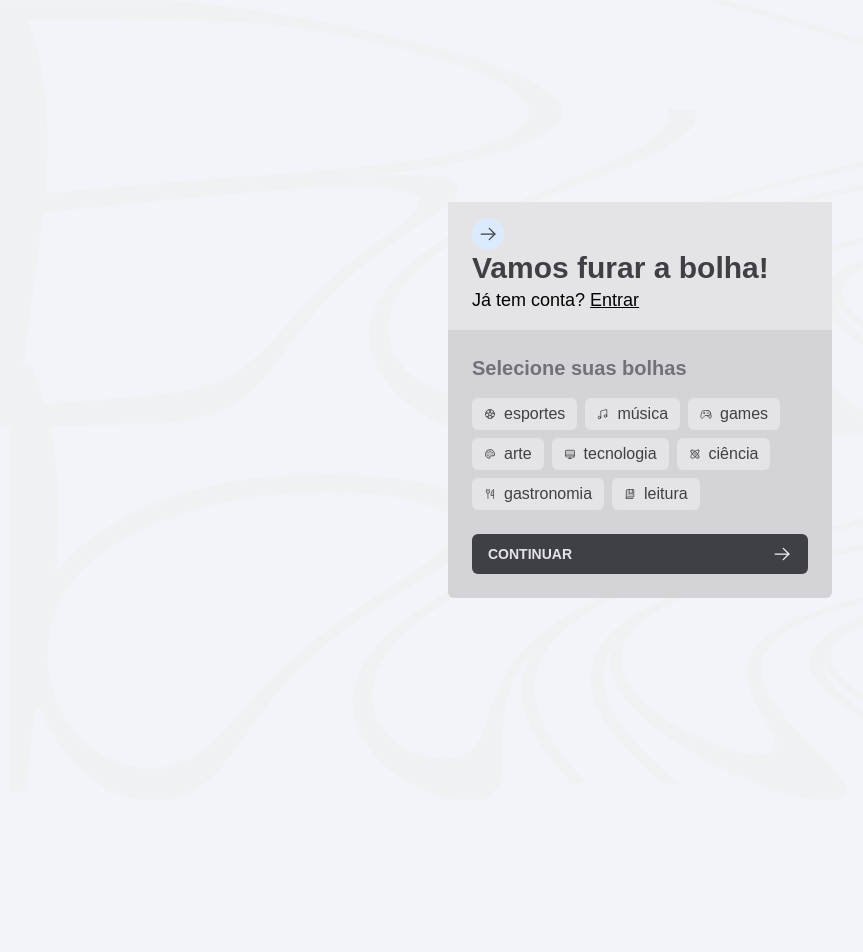
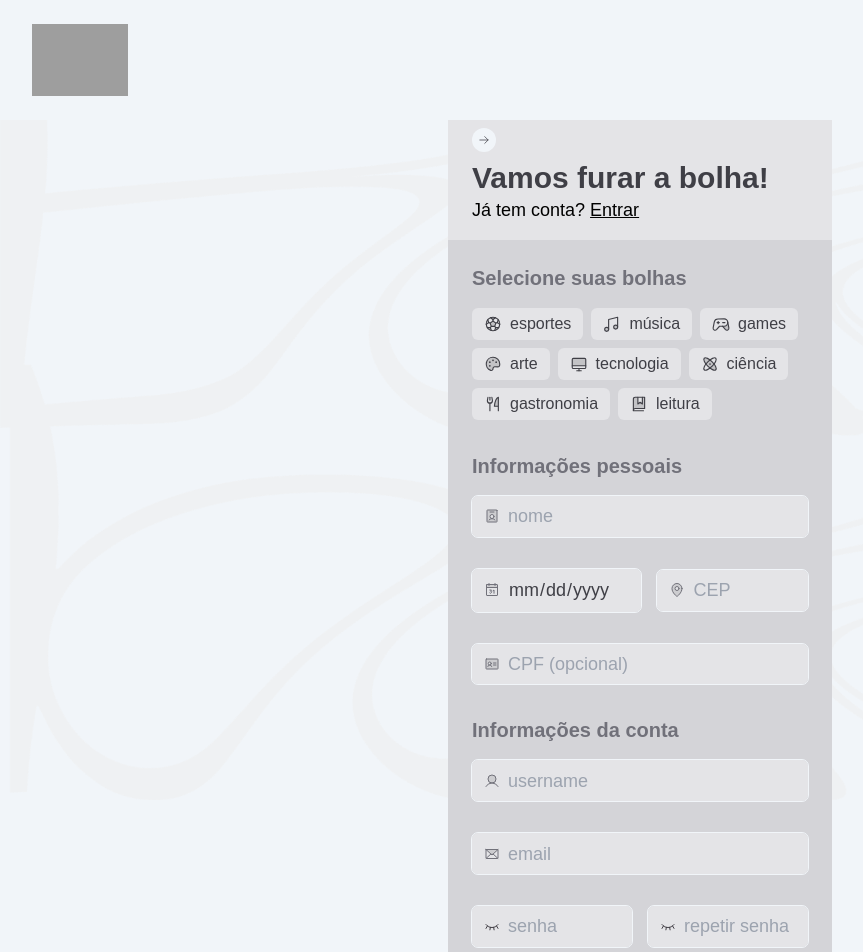
Before and after one commit to Projeto-Bubbles/bubbles-website-app, a React (Vite) app: page /sign-in in a window 1280 px wide. Shown: the top 952 px of the page, without its empty margins (0-863 px from the left). Before the commit the page ends 800 px from the top, so only its background shows below. Built offline with nearby package versions, Linux system fonts and the light colour scheme; grey boxes are pictures that could not be loaded; a web font is replaced by a local one.

Commit message:
[refactor] new single step user form

```diff
--- a/package.json
+++ b/package.json
@@ -10,13 +10,15 @@
     "preview": "vite preview"
   },
   "dependencies": {
+    "@hookform/resolvers": "^3.3.2",
     "axios": "^1.5.1",
     "date-fns": "^2.30.0",
     "phosphor-react": "^1.4.1",
     "react": "^18.2.0",
     "react-dom": "^18.2.0",
     "react-hook-form": "^7.47.0",
-    "react-router-dom": "^6.16.0"
+    "react-router-dom": "^6.16.0",
+    "zod": "^3.22.4"
   },
   "devDependencies": {
     "@types/react": "^18.2.15",
--- a/src/components/pages/SignPage.tsx
+++ b/src/components/pages/SignPage.tsx
@@ -1,56 +1,125 @@
-import { ArrowRight } from 'phosphor-react';
-import { useState } from 'react';
-import { UseForm } from '../../hooks/useForm';
+import { zodResolver } from '@hookform/resolvers/zod';
+import {
+  ArrowRight,
+  Calendar,
+  Envelope,
+  Eye,
+  EyeClosed,
+  IdentificationBadge,
+  IdentificationCard,
+  MapPin,
+  User,
+  X,
+} from 'phosphor-react';
+import { ReactNode, useEffect, useState } from 'react';
+import { useForm } from 'react-hook-form';
+import { z } from 'zod';
+import { bubbles } from '../../data/bubbles';
+import useBubbles from '../../hooks/useBubbles';
 import { BubbleProps } from '../../interfaces/bubble';
-import { User } from '../../interfaces/user';
-import BackButton from '../common/BackButton';
-import { Sign } from '../common/Sign';
+import { Bubble } from '../common/Bubble';
+import Input from '../common/Fields/Input';
+import Navbar from './../common/Navbar';
 
 function SignPage() {
-  const [data, setData] = useState<User>({} as User);
+  const bubblesList = bubbles(18);
 
-  const updateFieldHandler = (key: string, value: any) => {
-    setData((prev) => {
-      return { ...prev, [key]: value };
-    });
-  };
-
-  const formComponents = [
-    <Sign.StepOne />,
-    <Sign.StepTwo data={data} updateFieldHandler={updateFieldHandler} />,
-    <Sign.StepThree data={data} updateFieldHandler={updateFieldHandler} />,
-  ];
-
-  const {
-    currentStep,
-    currentComponnent,
-    changeStep,
-    isLastStep,
-    isFirstStep,
-  } = UseForm(formComponents);
-
-  const registerUser = (data: User) => {
   const userBubbles: BubbleProps[] = JSON.parse(
     localStorage.getItem('bubbles') || '[]'
   );
 
-    data.bubbles = userBubbles;
+  const { toggleBubble } = useBubbles(userBubbles);
+
+  const [isClicked, setIsClicked] = useState(false);
+
+  const togglePasswordVisibility = (): ReactNode => {
+    return isClicked ? (
+      <Eye
+        size={16}
+        color="#423F46"
+        weight="duotone"
+        onClick={() => setIsClicked(!isClicked)}
+      />
+    ) : (
+      <EyeClosed
+        size={16}
+        color="#423F46"
+        weight="duotone"
+        onClick={() => setIsClicked(!isClicked)}
+      />
+    );
+  };
+
+  const userRegisterSchema = z.object({
+    name: z.string().min(3, 'Como você se chama?'),
+    username: z.string().min(6, 'Username deve ter mínimo 6 caracteres'),
+    email: z
+      .string()
+      .email('Formato de e-mail inválido')
+      .min(1, 'E-mail não pode ficar vazio'),
+    password: z.string().min(6, 'A senha deve ter pelo menos 6 caracteres'),
+    cpf: z.string().refine(
+      (cpf) => isValidCPF(cpf), // Substitua isValidCPF pela sua lógica de validação de CPF
+      { message: 'CPF inválido' }
+    ),
+    dateBirthday: z.string().refine(
+      (date) => isValidDate(date), // Substitua isValidDate pela sua lógica de validação de data de nascimento
+      { message: 'Data de nascimento inválida' }
+    ),
+    address: z.object({
+      cep: z.string().length(8, 'CEP deve ter 8 caracteres'),
+    }),
+  });
+
+  // Função de exemplo para validar CPF (substitua pela sua implementação real)
+  function isValidCPF(cpf: string): boolean {
+    // Lógica de validação do CPF aqui
+    return true;
+  }
+
+  // Função de exemplo para validar data de nascimento (substitua pela sua implementação real)
+  function isValidDate(date: string): boolean {
+    // Lógica de validação da data de nascimento aqui
+    return true;
+  }
+
+  type UserFormData = z.infer<typeof userRegisterSchema>;
+
+  const {
+    register,
+    handleSubmit,
+    formState: { errors, isValid },
+  } = useForm<UserFormData>({
+    resolver: zodResolver(userRegisterSchema),
+  });
+
+  const registerUser = (data: any, e: any) => {
+    e.preventDefault();
+
+    const UserBubbles: BubbleProps[] = JSON.parse(
+      localStorage.getItem('bubbles') || '[]'
+    );
+
+    data.bubbles = UserBubbles;
     console.log('👽 ~ data:', data);
   };
 
+  useEffect(() => {
+    console.log('👽 ~ errors:', errors);
+    console.log('👽 ~ isValid:', isValid);
+  }, [errors, isValid]);
+
   return (
-    <div className="w-screen h-screen p-10 flex flex-col justify-center items-center gap-1 ">
+    <>
+      <Navbar />
+      <div className="w-screen pt-28 flex flex-col justify-center items-center gap-1 ">
         <div className="w-96 flex flex-col justify-center items-center rounded-md relative">
-        {!isFirstStep && (
-          <div className=" bg-red-800">
-            <BackButton onClick={() => changeStep(currentStep - 1)} />
+          <div className="w-96 h-32 bg-zinc-200 flex flex-col justify-center items-start rounded-t-md pl-6">
+            <div className="flex flex-col gap-2">
+              <div className="w-6 h-6 p-2 grid place-content-center bg-slate-100 rounded-full">
+                <ArrowRight size={12} color="#3f3f46" weight="duotone" />
               </div>
-        )}
-        <div className="w-96 h-32 bg-zinc-200 flex flex-col justfiy-center items-startrounded-t-md">
-          <div className="ml-6 mt-4">
-            <div className="w-8 h-8 p-2 grid place-content-center bg-blue-100 rounded-full">
-              <ArrowRight size={20} color="#3f3f46" weight="duotone" />
-            </div>
+              <div className="leading-none">
                 <h1 className="text-3xl font-bold text-zinc-700">
                   Vamos furar a bolha!{' '}
                 </h1>
@@ -62,51 +131,181 @@ function SignPage() {
                 </h2>
               </div>
             </div>
+          </div>
 
-        <div className="w-96 min-h-fit p-6 bg-zinc-300 rounded-b-md flex items-center justify-center transition-all duration-300 ease-in-out">
+          <div className="w-96 min-h-fit p-6 mb-20 bg-zinc-300 rounded-b-md flex items-center justify-center transition-all duration-300 ease-in-out">
             <form
               className="flex flex-col items-center justify-between h-full gap-6 w-full"
-            onSubmit={(e) =>
-              isLastStep ? registerUser(data) : changeStep(currentStep + 1, e)
+              onSubmit={handleSubmit(registerUser)}
+            >
+              <div className="w-full flex flex-col gap-8">
+                {/* 1. Select bubbles */}
+                <div className="w-full flex flex-col justify-center items-start gap-4">
+                  <h2 className="text-zinc-500 text-xl font-semibold">
+                    Selecione suas bolhas
+                  </h2>
+
+                  <div className="w-full flex flex-wrap gap-2">
+                    {bubblesList.map((bubble, index) => (
+                      <div key={index} onClick={() => toggleBubble(bubble)}>
+                        <Bubble.Tag
+                          icon={bubble.icon}
+                          name={bubble.name}
+                          color={bubble.color}
+                          selected={userBubbles.some(
+                            (b) => b.name === bubble.name
+                          )}
+                        />
+                      </div>
+                    ))}
+                  </div>
+                </div>
+
+                {/* 2. Personal infos */}
+                <div className="w-full flex flex-col justify-center items-start gap-4">
+                  <h2 className="text-zinc-500 text-xl font-semibold">
+                    Informações pessoais
+                  </h2>
+
+                  <div className="w-full flex flex-col justify-center items-center gap-8">
+                    <Input
+                      icon={
+                        <IdentificationBadge
+                          size={16}
+                          color="#71717A"
+                          weight="duotone"
+                        />
                       }
-          >
-            <div className="w-full">{currentComponnent}</div>
+                      type="text"
+                      placeholder="nome"
+                      {...register('name', { required: true })}
+                      helperText={!isValid ? errors.name?.message : ''}
+                    />
 
-            <div className="w-full">
-              {!isFirstStep && (
-                <button
-                  type="button"
-                  onClick={() => changeStep(currentStep - 1)}
-                >
-                  <span>Voltar</span>
-                </button>
-              )}
+                    <div className="w-full flex items-center justify-between gap-4">
+                      <Input
+                        icon={
+                          <Calendar
+                            size={16}
+                            color="#71717A"
+                            weight="duotone"
+                          />
+                        }
+                        type="date"
+                        {...register('dateBirthday', { required: true })}
+                        helperText={
+                          !isValid ? errors.dateBirthday?.message : ''
+                        }
+                      />
+
+                      <Input
+                        icon={
+                          <MapPin size={16} color="#71717A" weight="duotone" />
+                        }
+                        type="text"
+                        placeholder="CEP"
+                        {...register('address.cep', { required: true })}
+                        helperText={
+                          !isValid ? errors.address?.cep?.message : ''
+                        }
+                      />
+                    </div>
+
+                    <Input
+                      icon={
+                        <IdentificationCard
+                          size={16}
+                          color="#71717A"
+                          weight="duotone"
+                        />
+                      }
+                      type="text"
+                      placeholder="CPF (opcional)"
+                      {...register('cpf')}
+                      helperText={!isValid ? errors.cpf?.message : ''}
+                    />
+                  </div>
+                </div>
+
+                {/* 3. Account infos */}
+                <div className="w-full flex flex-col justify-center items-start gap-4">
+                  <h2 className="text-zinc-500 text-xl font-semibold">
+                    Informações da conta
+                  </h2>
+
+                  <div className="w-full flex flex-col justify-center items-center gap-8">
+                    <Input
+                      icon={<User size={16} color="#71717A" weight="duotone" />}
+                      type="text"
+                      placeholder="username"
+                      {...register('username', { required: true })}
+                      helperText={!isValid ? errors.username?.message : ''}
+                    />
+
+                    <Input
+                      icon={
+                        <Envelope size={16} color="#71717A" weight="duotone" />
+                      }
+                      type="email"
+                      placeholder="email"
+                      {...register('email', { required: true })}
+                      helperText={!isValid ? errors.email?.message : ''}
+                    />
+
+                    <div className="w-full flex items-center justify-between gap-4">
+                      <Input
+                        icon={togglePasswordVisibility()}
+                        type={isClicked ? 'text' : 'password'}
+                        placeholder={'senha'}
+                        {...register('password', { required: true })}
+                        helperText={!isValid ? errors.password?.message : ''}
+                      />
+
+                      <Input
+                        icon={togglePasswordVisibility()}
+                        type={isClicked ? 'text' : 'password'}
+                        placeholder={'repetir senha'}
+                      />
+                    </div>
+                  </div>
+                </div>
+
                 <button
                   className="relative w-full bg-zinc-700 text-zinc-200 text-sm font-semibold uppercase flex justify-between items-center h-10 rounded-md cursor-pointer group"
                   type="submit"
                 >
-                <div
-                  className={`w-full px-4 flex ${
-                    isLastStep ? 'justify-center' : 'justify-between'
-                  } items-center gap-2 z-10`}
-                >
-                  {!isLastStep ? (
+                  <div className="w-full px-4 flex justify-between items-center gap-2 z-10">
+                    {isValid ? (
                       <>
-                      <span>Continuar </span>
-                      <ArrowRight size={20} color="#F1F5F9" weight="duotone" />
+                        <span>Cadastrar </span>
+                        <ArrowRight
+                          size={20}
+                          color="#F1F5F9"
+                          weight="duotone"
+                        />
                       </>
                     ) : (
-                    'Cadastrar'
+                      <>
+                        <span>Complete o cadastro </span>
+                        <X size={20} color="#F1F5F9" weight="duotone" />
+                      </>
                     )}
                   </div>
 
-                <div className="w-1 h-10 absolute justify-self-start rounded-md transition-all duration-1000 ease-in-out group-hover:bg-slate-950  group-hover:w-full"></div>
+                  <div
+                    className={`w-1 h-10 absolute justify-self-start rounded-md transition-all duration-700 ease-in-out ${
+                      isValid
+                        ? 'group-hover:bg-green-600'
+                        : 'group-hover:bg-red-600'
+                    }  group-hover:w-full`}
+                  ></div>
                 </button>
               </div>
             </form>
           </div>
         </div>
       </div>
+    </>
   );
 }
 
```
Also changed, not shown: 1 other file (tests, documents, lock files or other folders). Lines whose indentation alone changed are shown as unchanged.
